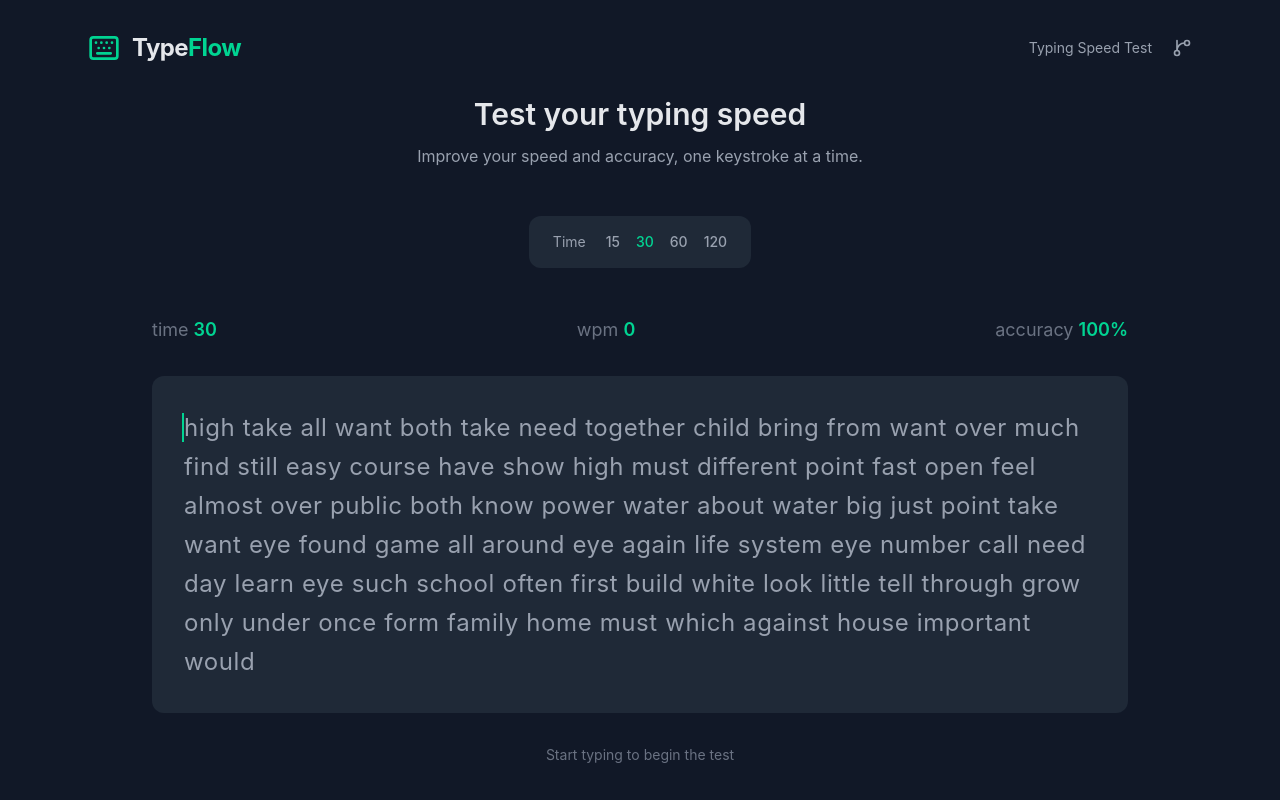
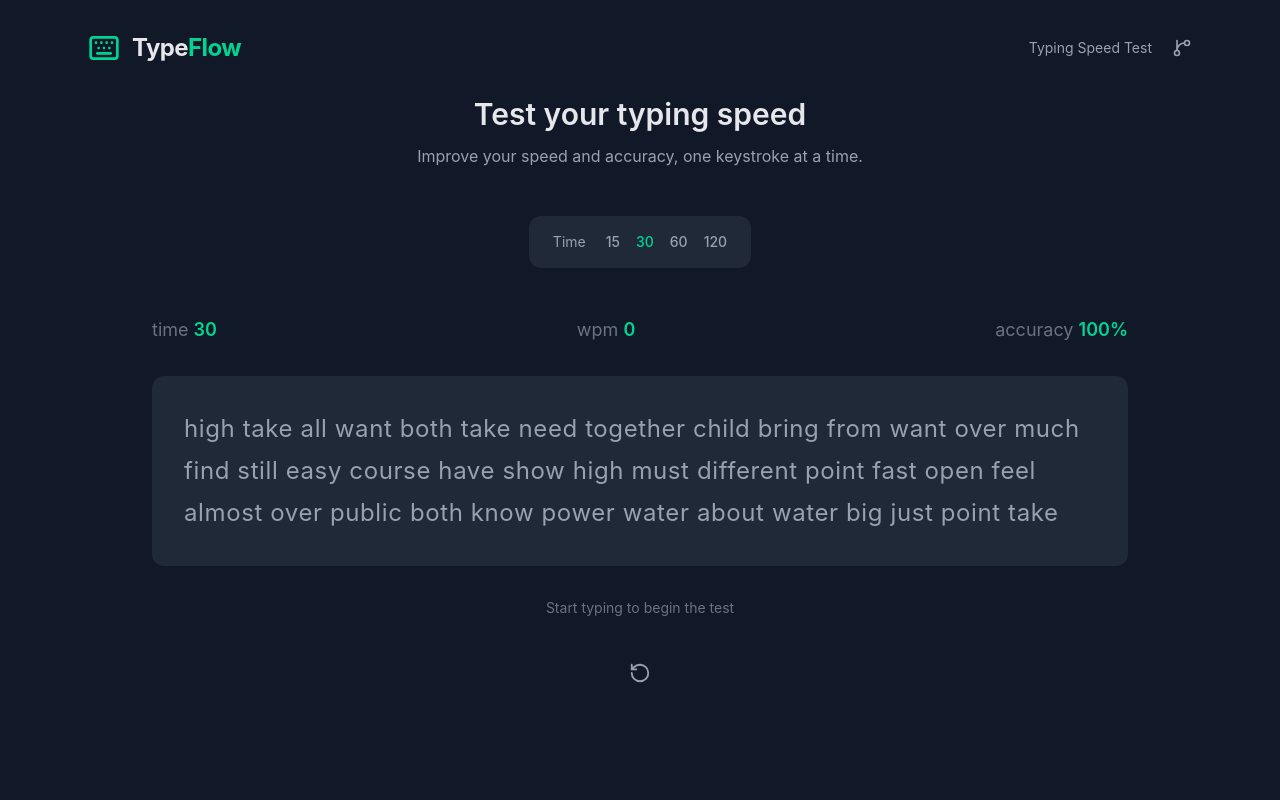
Before and after one commit to chrislff02/TypeFlow, a React (Vite) app: page / in a window 1280 px wide. Shown: the top 800 px of the page. Built offline with nearby package versions, Linux system fonts and the light colour scheme.

Commit message:
feat: improve typing interface with automatic scrolling

```diff
--- a/src/components/TypingText.tsx
+++ b/src/components/TypingText.tsx
@@ -1,4 +1,4 @@
-import { useEffect, useRef, type ChangeEvent } from "react";
+import { useEffect, useLayoutEffect, useRef, type ChangeEvent } from "react";
 
 interface TypingTextProps {
   text: string;
@@ -16,11 +16,50 @@ function TypingText({
   disabled,
 }: TypingTextProps) {
   const inputRef = useRef<HTMLInputElement>(null);
+  const textContainerRef = useRef<HTMLDivElement>(null);
+  const activeCharacterRef = useRef<HTMLSpanElement>(null);
 
   // Focus the input when a new test begins.
   useEffect(() => {
+    if (!disabled) {
       inputRef.current?.focus();
+    }
+  }, [resetKey, disabled]);
+
+  // Reset the scroll position when restarting.
+  useLayoutEffect(() => {
+    if (textContainerRef.current) {
+      textContainerRef.current.scrollTop = 0;
+    }
   }, [resetKey]);
+
+  // Keep the active character visible while typing.
+  useLayoutEffect(() => {
+    if (disabled) return;
+
+    const container = textContainerRef.current;
+    const activeCharacter = activeCharacterRef.current;
+
+    if (!container || !activeCharacter) return;
+
+    const containerRect = container.getBoundingClientRect();
+    const characterRect = activeCharacter.getBoundingClientRect();
+
+    // Leave room for one line below the cursor.
+    const lineHeight = 42;
+
+    const bottomBoundary = containerRect.bottom - lineHeight;
+
+    // Scroll down when the cursor approaches the bottom.
+    if (characterRect.bottom > bottomBoundary) {
+      container.scrollTop += characterRect.bottom - bottomBoundary;
+    }
+
+    // Scroll back up when the user presses Backspace.
+    if (characterRect.top < containerRect.top) {
+      container.scrollTop -= containerRect.top - characterRect.top;
+    }
+  }, [typedText, text, disabled, resetKey]);
 
   // Handle keyboard input.
   const handleTyping = (event: ChangeEvent<HTMLInputElement>) => {
@@ -28,7 +67,6 @@ function TypingText({
 
     const value = event.target.value;
 
-    // Prevent typing beyond the available text.
     if (value.length <= text.length) {
       onTyping(value);
     }
@@ -43,7 +81,7 @@ function TypingText({
         }
       }}
     >
-      {/* Hidden input for capturing keyboard events */}
+      {/* Hidden input captures keyboard events. */}
       <input
         ref={inputRef}
         type="text"
@@ -57,8 +95,9 @@ function TypingText({
         className="absolute h-px w-px opacity-0"
       />
 
-      {/* Render and highlight individual characters */}
-      <div className="break-words text-2xl leading-relaxed tracking-wide">
+      {/* Fixed-height typing window: three lines. */}
+      <div ref={textContainerRef} className="h-[126px] overflow-hidden">
+        <div className="break-words text-2xl leading-[42px] tracking-wide">
           {text.split("").map((character, index) => {
             const typedCharacter = typedText[index];
 
@@ -74,7 +113,12 @@ function TypingText({
             const isActive = !disabled && index === typedText.length;
 
             return (
-            <span key={index} className={`relative ${characterColor}`}>
+              <span
+                key={index}
+                ref={isActive ? activeCharacterRef : null}
+                className={`relative ${characterColor}`}
+              >
+                {/* Active typing cursor */}
                 {isActive && (
                   <span className="absolute -left-[2px] top-0 h-full w-[2px] bg-emerald-400" />
                 )}
@@ -85,6 +129,7 @@ function TypingText({
           })}
         </div>
       </div>
+    </div>
   );
 }
 
```
Lines whose indentation alone changed are shown as unchanged.
